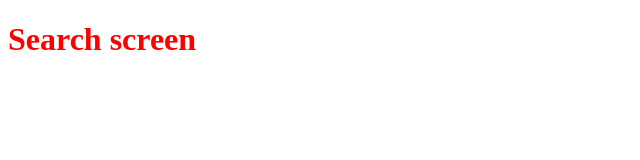
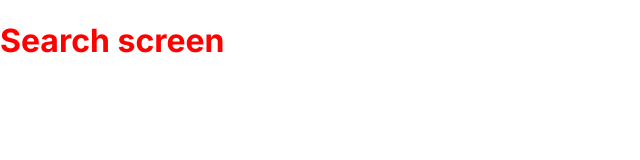
Before and after one commit to alyaptsev/fh-fe, a React app: page / in a window 1280 px wide. Shown: the top 160 px of the page, without its empty margins (0-640 px from the left). Built offline with nearby package versions, Linux system fonts and the light colour scheme.

Commit message:
feat: adds global styles

```diff
--- /dev/null
+++ b/src/App.styled.ts
@@ -0,0 +1,11 @@
+import { css } from '@emotion/react';
+
+// eslint-disable-next-line
+export const globalStyles = css`
+  @import url('https://fonts.googleapis.com/css2?family=Inter:wght@400;600;700&display=swap');
+
+  body {
+    margin: 0;
+    font-family: 'Inter', sans-serif;
+  }
+`;
--- a/src/App.tsx
+++ b/src/App.tsx
@@ -1,6 +1,13 @@
 import React from 'react';
+import { Global } from '@emotion/react';
+import { globalStyles } from './App.styled';
 import SearchScreen from './Pages/SearchScreen';
 
-const App: React.FC = () => <SearchScreen />;
+const App: React.FC = () => (
+  <>
+    <Global styles={globalStyles} />
+    <SearchScreen />
+  </>
+);
 
 export default App;
```
